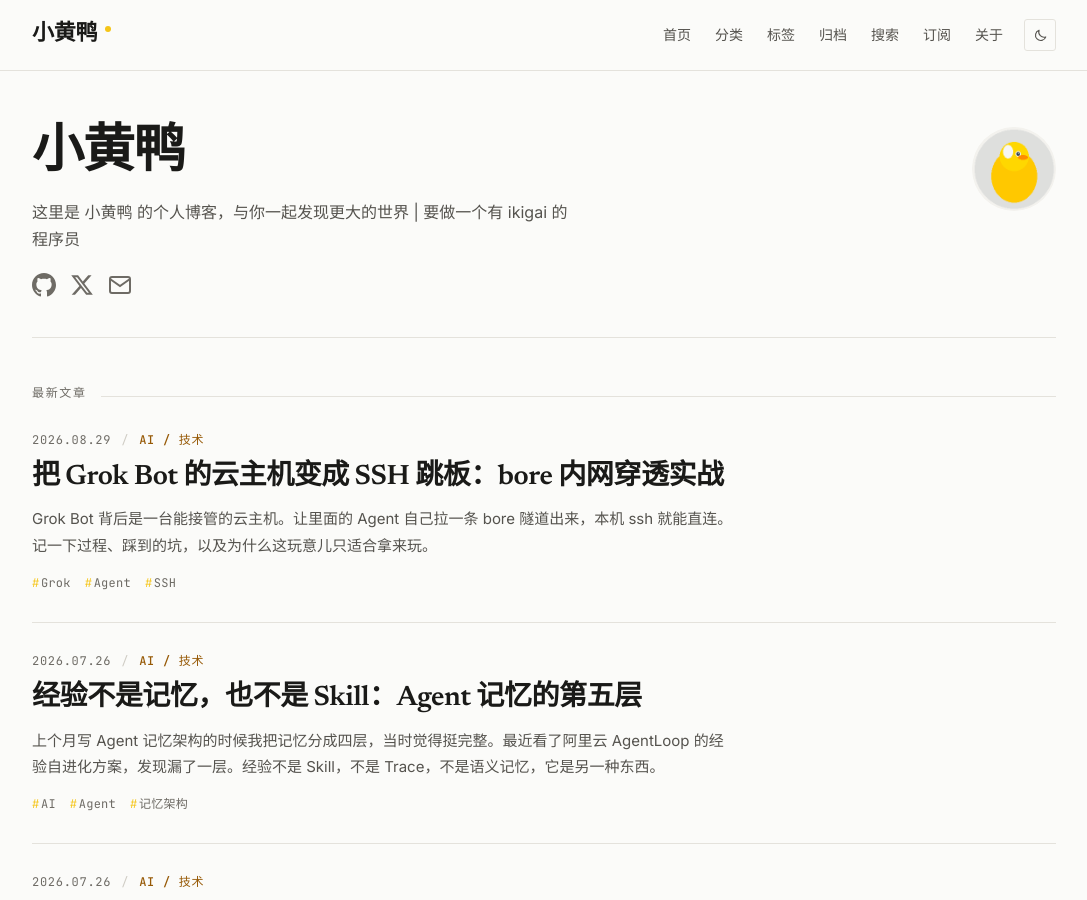
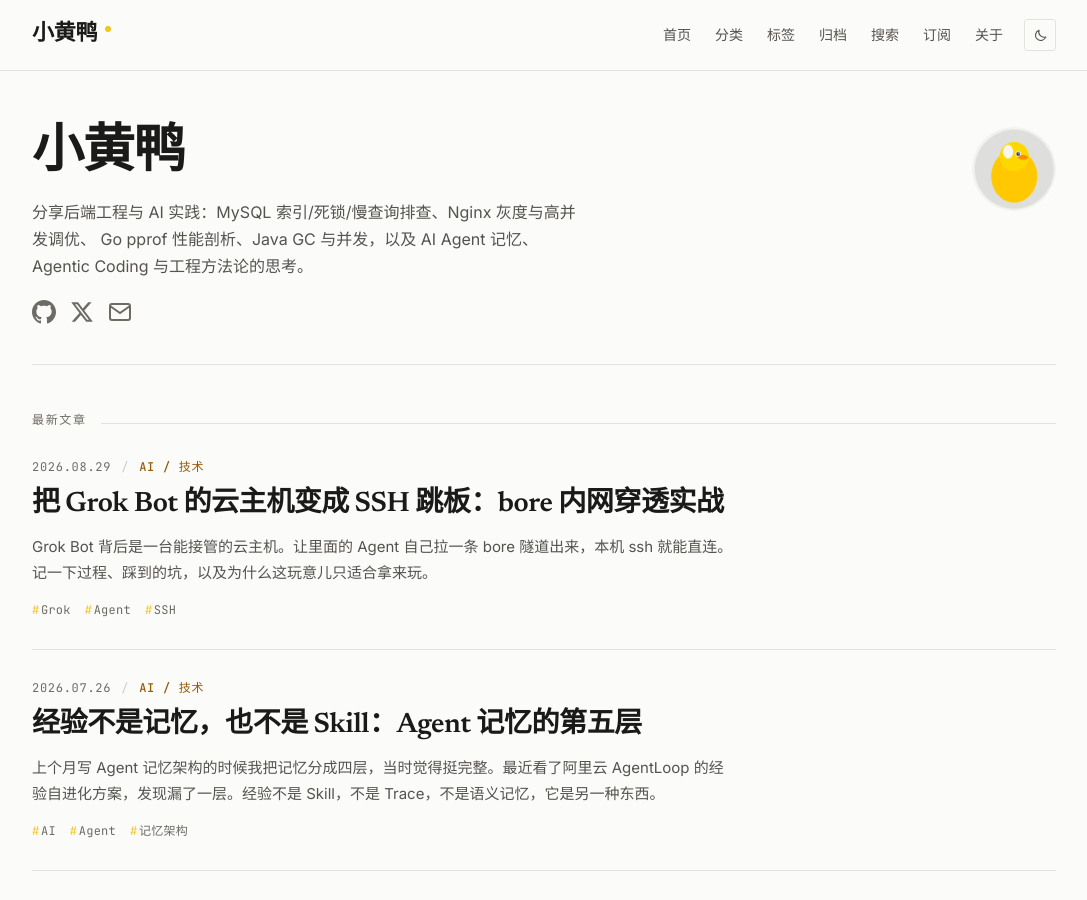
Before and after one commit to TaylorChen/TaylorChen.github.io, a Jekyll site: the page built from index.html, in a window 1280 px wide and 900 px high. Shown: the whole window, without its empty margins (96-1183 px from the left). Built offline with Jekyll 4.4.1, drawn with Linux system fonts in a browser that asks for light colours; the list of posts is cut into pages by our own code; comment, search, counter and statistics services are not loaded.

Commit message:
SEO: 首页 title 与 description 改为关键词导向
jekyll-seo-tag 在首页走 `site_title + " | " + site_tagline_or_description`
分支，因缺少 tagline 而把整段 description 拼进了 <title>，导致标题过长且
无技术关键词。新增 tagline 字段后，<title> 与 <meta description> 解耦。

- 新增 tagline：仅用于首页 <title>，11 汉字，SERP 不截断
- 重写 description：覆盖 MySQL/Nginx/Go/Java 排查调优与 AI Agent 主题，
  替换原先无关键词的抒情文案

已本地 jekyll build 验证：首页 title/description/og 均按预期渲染，
文章页 title 仍为「文章标题 | 小黄鸭」，未受影响。

Co-Authored-By: Claude Opus 5 <noreply@anthropic.com>

```diff
--- a/_config.yml
+++ b/_config.yml
@@ -19,9 +19,14 @@
 # in the templates via {{ site.myvariable }}.
 
 title: 小黄鸭
+# tagline 只用于首页 <title>（jekyll-seo-tag 优先取 tagline，其次才是 description），
+# 这样标题保持精简，description 仍完整用于 <meta name="description">
+tagline: AI Agent 工程、MySQL/Go/Nginx 性能排查实战
 email: cherrycmd@gmail.com
 description: >- # this means to ignore newlines until "baseurl:"
-  这里是 小黄鸭 的个人博客，与你一起发现更大的世界 | 要做一个有 ikigai 的程序员
+  分享后端工程与 AI 实践：MySQL 索引/死锁/慢查询排查、Nginx 灰度与高并发调优、
+  Go pprof 性能剖析、Java GC 与并发，以及 AI Agent 记忆、Agentic Coding
+  与工程方法论的思考。
 baseurl: "" # the subpath of your site, e.g. /blog
 url: "https://chen.zz.ac" # the base hostname & protocol for your site (no trailing slash)
 twitter_username: shlchen
```
